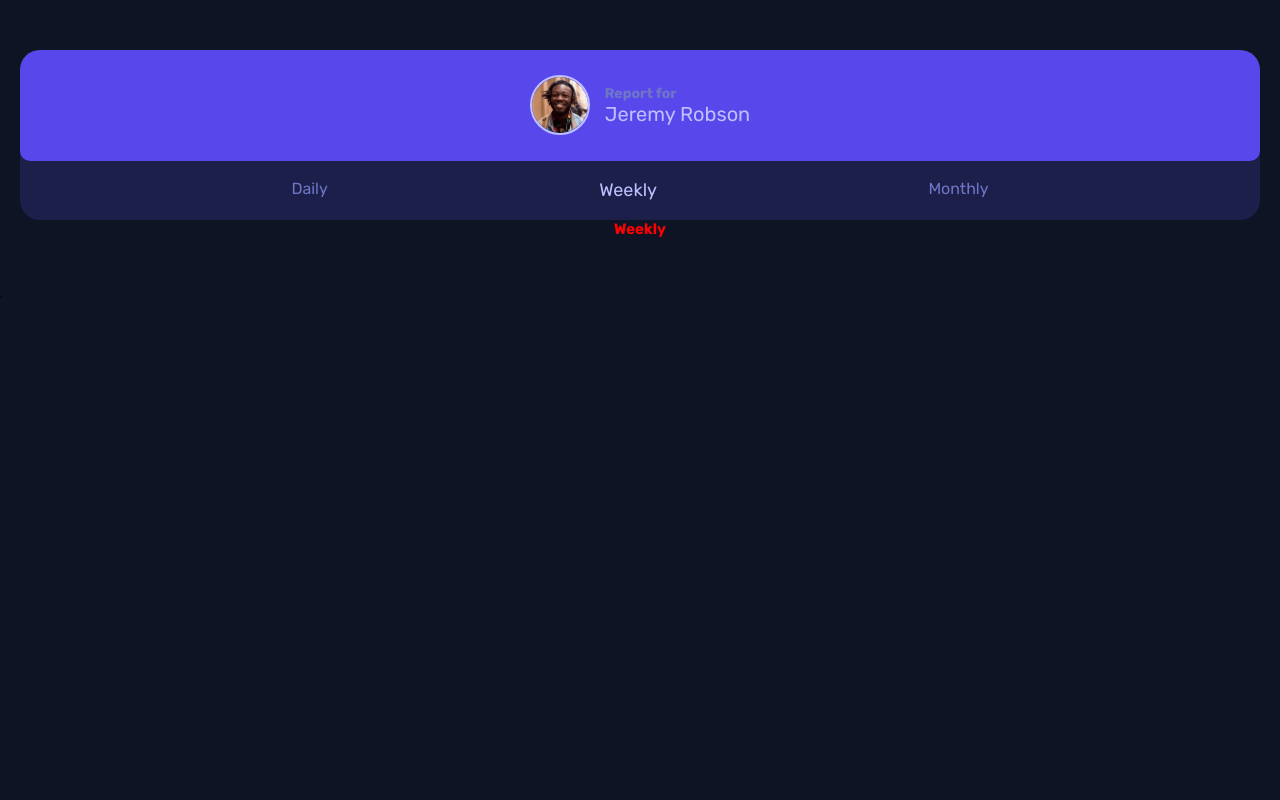
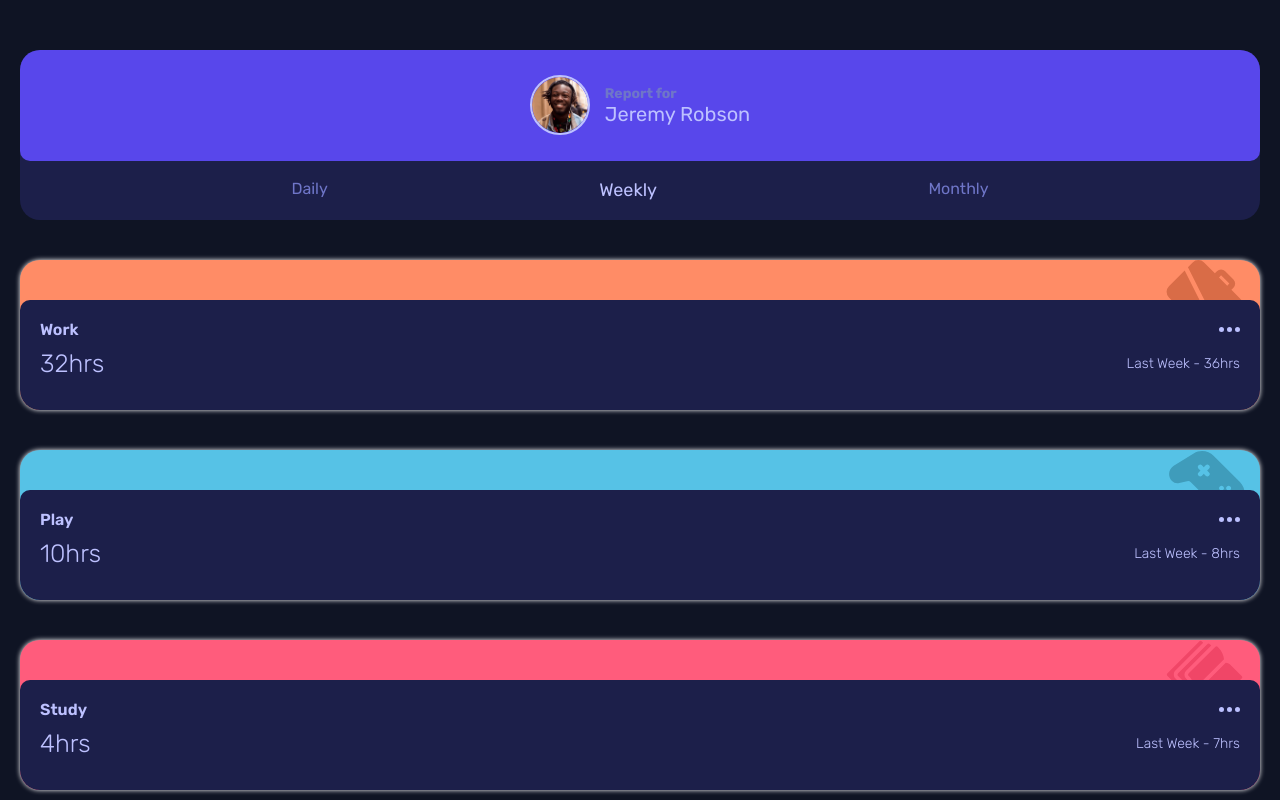
Before and after one commit to Diego2Drm/Time-tracking-dashboard, a React (Vite) app: page /#/weekly in a window 1280 px wide. Shown: the top 800 px of the page. Built offline with nearby package versions, Linux system fonts and the light colour scheme.

Commit message:
Completing the information on the dates

```diff
--- a/src/App.tsx
+++ b/src/App.tsx
@@ -23,9 +23,9 @@ function App() {
 
       <Routes>
       <Route path="/" element={<Navigate to="/weekly" />} />
-        <Route path="/weekly" element={<Weekly />} />
-        <Route path="/daily" element={<Daily />} />
-        <Route path="/monthly" element={<Monthly />} />
+        <Route path="/daily" element={<Daily activities={actvities}/>} />
+        <Route path="/weekly" element={<Weekly activities={actvities}/>} />
+        <Route path="/monthly" element={<Monthly activities={actvities}/>} />
       </Routes>
       {/* {
         actvities.map((activity, index) => (
--- a/src/components/CardInfo.tsx
+++ b/src/components/CardInfo.tsx
@@ -3,11 +3,12 @@ import iconEllipsis from '../assets/images/icon-ellipsis.svg'
 
 type CardInfoProps = {
   title: string;
+  date: string;
   current: number;
   previous: number;
 }
 
-const CardInfo: React.FC<CardInfoProps> = ({title,current,previous}) => {
+const CardInfo: React.FC<CardInfoProps> = ({title,current,previous, date}) => {
   return (
     <>
       <div>
@@ -16,7 +17,7 @@ const CardInfo: React.FC<CardInfoProps> = ({title,current,previous}) => {
       </div>
       <div>
         <p>{current}hrs</p>
-        <p>Last Week - {previous}hrs</p>
+        <p>Last {date} - {previous}hrs</p>
       </div>
     </>
   );
--- a/src/components/Cards.tsx
+++ b/src/components/Cards.tsx
@@ -1,19 +1,28 @@
 import React from 'react';
 import style from '../index.module.css';
-import { CardProps } from '../utils/types';
 import { CardInfo } from './CardInfo';
 
-const Cards: React.FC<CardProps> = ({activity}) => {
+type InfoProps = {
+  background: string;
+  image: string;
+  date: string;
+  title: string;
+  current: number;
+  previous: number;
+}
+
+const Cards: React.FC<InfoProps> = ({ background, image, title, date, current, previous }) => {
   return (
     <section className={style.cardsContainer}>
       <article className={style.cardsContent}
-      style={{background: `${activity.background}`}}>
-        <img className={style.cardIcon} src={activity.image} alt="" />
+        style={{ background: `${background}` }}>
+        <img className={style.cardIcon} src={image} alt="" />
         <div className={style.cardsInfo}>
           <CardInfo
-          title={activity.title}
-          current={activity.timeframes.weekly.current}
-          previous={activity.timeframes.weekly.previous} />
+            date={date}
+            title={title}
+            current={current}
+            previous={previous} />
         </div>
       </article>
     </section>
@@ -21,3 +30,16 @@ const Cards: React.FC<CardProps> = ({activity}) => {
 };
 
 export { Cards };
+
+{/* <section className={style.cardsContainer}>
+<article className={style.cardsContent}
+style={{background: `${activity.background}`}}>
+  <img className={style.cardIcon} src={activity.image} alt="" />
+  <div className={style.cardsInfo}>
+    <CardInfo
+    title={activity.title}
+    current={activity.timeframes.weekly.current}
+    previous={activity.timeframes.weekly.previous} />
+  </div>
+</article>
+</section> */}
--- a/src/components/Daily.tsx
+++ b/src/components/Daily.tsx
@@ -1,8 +1,27 @@
 import React from "react";
+import { Activity } from "../utils/types";
+import { Cards } from "./Cards";
 
-const Daily: React.FC = () => {
+interface DailyProps {
+  activities: Activity[];
+}
+
+const Daily: React.FC<DailyProps> = ({ activities }) => {
   return (
-    <h1>Daily</h1>
+    <>
+      {
+        activities.map((activity, index) => (
+          <Cards
+          background={activity.background}
+            key={index}
+            image={activity.image}
+            date="Day"
+            title={activity.title}
+            current={activity.timeframes.daily.current}
+            previous={activity.timeframes.daily.previous} />
+        ))
+      }
+    </>
   );
 };
 
--- a/src/components/Monthly.tsx
+++ b/src/components/Monthly.tsx
@@ -1,8 +1,27 @@
 import React from "react";
+import { Activity } from "../utils/types";
+import { Cards } from "./Cards";
 
-const Monthly: React.FC = () => {
+interface Monthly {
+  activities: Activity[];
+}
+
+const Monthly: React.FC<Monthly> = ({ activities }) => {
   return (
-    <h1>Monthly</h1>
+    <>
+      {
+        activities.map((activity, index) => (
+          <Cards
+          background={activity.background}
+            key={index}
+            image={activity.image}
+            date="Month"
+            title={activity.title}
+            current={activity.timeframes.monthly.current}
+            previous={activity.timeframes.monthly.previous} />
+        ))
+      }
+    </>
   );
 };
 
--- a/src/components/Weekly.tsx
+++ b/src/components/Weekly.tsx
@@ -1,8 +1,28 @@
 import React from "react";
+import { Cards } from "./Cards";
+import { Activity } from "../utils/types";
 
-const Weekly: React.FC = () => {
+interface WeeklyProps {
+  activities: Activity[];
+}
+
+const Weekly: React.FC<WeeklyProps> = ({activities}) => {
+
   return (
-    <h1>Weekly</h1>
+    <>
+      {
+        activities.map((activity, index) => (
+          <Cards
+          background={activity.background}
+          key={index}
+          image={activity.image}
+          date="Week"
+          title={activity.title}
+          current={activity.timeframes.weekly.current}
+          previous={activity.timeframes.weekly.previous}/>
+        ))
+      }
+    </>
   );
 };
 
```
